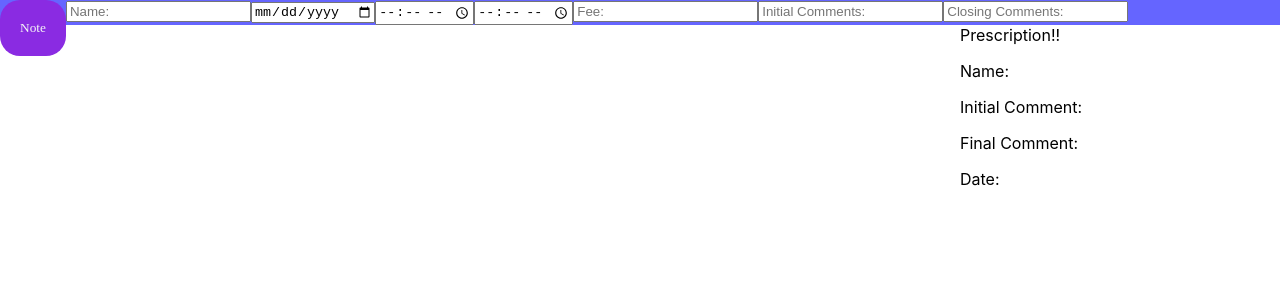
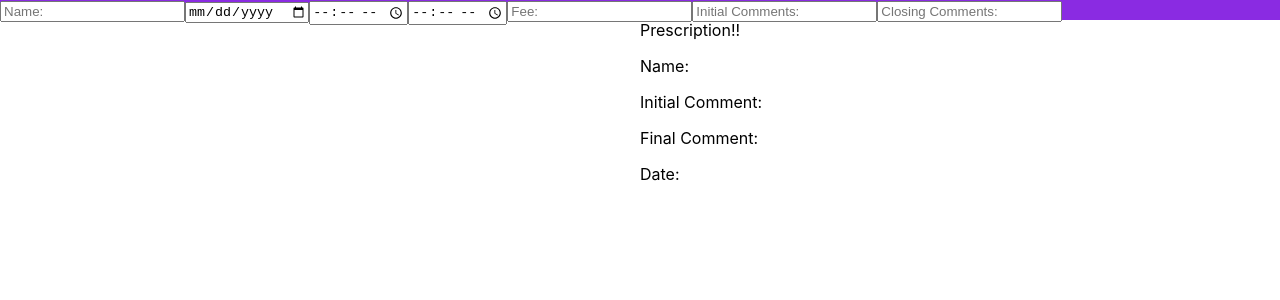
Before and after one commit to MuhSharjeel/note, a React (Create React App) app: page /intake-note in a window 1280 px wide. Shown: the top 300 px of the page. Built offline with nearby package versions, Linux system fonts and the light colour scheme.

Commit message:
fourth commit

```diff
--- a/package.json
+++ b/package.json
@@ -6,6 +6,7 @@
     "@testing-library/jest-dom": "^4.2.4",
     "@testing-library/react": "^9.3.2",
     "@testing-library/user-event": "^7.1.2",
+    "font-awesome": "^4.7.0",
     "react": "^16.13.1",
     "react-dom": "^16.13.1",
     "react-router": "^5.2.0",
--- a/src/App.js
+++ b/src/App.js
@@ -2,15 +2,15 @@ import React from 'react';
 import './App.css';
 import {BrowserRouter, Route} from 'react-router-dom'
 import Main from './containers/Main/Main'
-import Second from './containers/Second/Second'
+import Intake_Note from './containers/Intake_Note/Intake_Note'
 
 function App() {
   return (
     <div>
       <div>
     <BrowserRouter>
-    <Route path="/" exact component={Main}/>
-    <Route path="/intake-note" component={Second}/>
+      <Route path="/" exact component={Main}/>
+      <Route path="/intake-note" component={Intake_Note}/>
     </BrowserRouter>
       </div>
     </div>
--- a/src/components/Face_Options/UI_Options/UI_Options.js
+++ b/src/components/Face_Options/UI_Options/UI_Options.js
@@ -30,7 +30,9 @@ const UI_Options = (props) => {
             </p>
         <div>
         <button className="cansel" onClick = {props.remove}>Cansel</button>
-        <button className="start" onClick = {props.blanknote}>Start Note</button>
+        <Link to="/intake-note">
+        <button className="start">Start Note</button>
+        </Link>
         </div>
     </div>
     );
--- /dev/null
+++ b/src/components/Header/Header.css
@@ -0,0 +1,13 @@
+.header{
+
+    width: 100%;
+    height: 20px;
+    background-color: blueviolet;
+}
+
+.backtohome{
+
+    padding: 10px;
+    border-radius: 10px;
+    margin: 0px 20px;
+}
--- /dev/null
+++ b/src/components/Header/Header.js
@@ -0,0 +1,20 @@
+import React from 'react'
+import './Header.css'
+import {Link} from 'react-router-dom'
+import '../../../node_modules/font-awesome/css/font-awesome.min.css'
+
+const Header = (props) => {
+
+    return(
+    <div className="header">
+    <Link to="/">
+    <button className="backtohome" >Note</button>
+    </Link>
+    <br/>
+    </div>
+
+    );
+}
+
+
+export default Header;
--- a/src/components/Top/Top.js
+++ b/src/components/Top/Top.js
@@ -6,9 +6,6 @@ const Top = (props) => {
 
     return(
     <div className="header">
-    <Link to="/">
-    <button className="home" >Note</button>
-    </Link>
     <input type="text" onChange={props.namechange} placeholder="Name:" className=""/>
     <input type="date" onChange={props.datechange} className=""/>
     <input type="time" onChange={props.datechange} className=""/>
--- /dev/null
+++ b/src/containers/Intake_Note/Intake_Note.css
@@ -0,0 +1,23 @@
+.header{
+
+    margin: 0px;
+    border: 0px;
+    padding: 0px;
+}
+
+.home{
+
+    padding: 20px;
+    border: 0px;
+    border-radius: 20px;
+    background-color: blueviolet;
+    color: whitesmoke;
+    float: left;
+}
+
+.pres{
+
+    float: right;
+    width: 50%;
+    overflow-y: scroll;
+}
--- /dev/null
+++ b/src/containers/Intake_Note/Intake_Note.js
@@ -0,0 +1,66 @@
+import React, {Component} from 'react'
+import './Intake_Note.css'
+import Top from '../../components/Top/Top'
+import Prescription from '../Second/Prescription/Prescription'
+import {Route} from 'react-router-dom'
+import Header from '../../components/Header/Header'
+
+class Intake_Note extends Component{
+
+    state = {
+
+        name: "",
+        Init_comment:"",
+        Final_comment:"",
+        Date:""
+
+    }
+
+    newnameHandler = (event) => {
+        this.setState({name: event.target.value});
+       }
+
+    init_commentHandler = (event) => {
+        this.setState({Init_comment: event.target.value});
+       }
+
+    Final_commentHandler = (event) => {
+        this.setState({Final_comment: event.target.value});
+       }
+
+
+    newdateHandler = (event) => {
+        this.setState({Date: event.target.value});
+       }
+
+        render () {
+
+            return (
+
+                <div>
+
+
+                <Top
+                    namechange={this.newnameHandler}
+                    addresschange={this.init_commentHandler}
+                    typechange={this.Final_commentHandler}
+                    datechange={this.newdateHandler}
+
+                    />
+
+                <span className="parent">
+                <span className="child">
+                <Prescription
+                    name = {this.state.name}
+                    init_comment = {this.state.Init_comment}
+                    final_comment = {this.state.Final_comment}
+                    date = {this.state.Date}
+                    />
+                    </span>
+                </span>
+                    </div>
+            );
+        }
+    }
+
+export default Intake_Note;
--- a/src/containers/Second/Second.js
+++ b/src/containers/Second/Second.js
@@ -1,63 +1,20 @@
 import React, {Component} from 'react'
 import './Second.css'
-import Header from '../../components/Top/Top'
-import Prescription from './Prescription/Prescription'
-import {Route} from 'react-router-dom'
 
 class Second extends Component{
 
     state = {
 
-        name: "",
-        Init_comment:"",
-        Final_comment:"",
-        Date:""
-
     }
 
-    newnameHandler = (event) => {
-        this.setState({name: event.target.value});
-       }
 
-    init_commentHandler = (event) => {
-        this.setState({Init_comment: event.target.value});
-       }
-
-    Final_commentHandler = (event) => {
-        this.setState({Final_comment: event.target.value});
-       }
-
-
-    newdateHandler = (event) => {
-        this.setState({Date: event.target.value});
-       }
 
         render () {
 
             return (
-
                 <div>
 
-                <Route path="/hello" exact render={()=><h1>Hello</h1>}/>
-
-                <Header
-                    namechange={this.newnameHandler}
-                    addresschange={this.init_commentHandler}
-                    typechange={this.Final_commentHandler}
-                    datechange={this.newdateHandler}
-
-                    />
-
-                <span className="pres">
-
-                <Prescription
-                    name = {this.state.name}
-                    init_comment = {this.state.Init_comment}
-                    final_comment = {this.state.Final_comment}
-                    date = {this.state.Date}
-                    />
-                </span>
-                    </div>
+                </div>
             );
         }
     }
```
Also changed, not shown: 1 other file (tests, documents, lock files or other folders).
